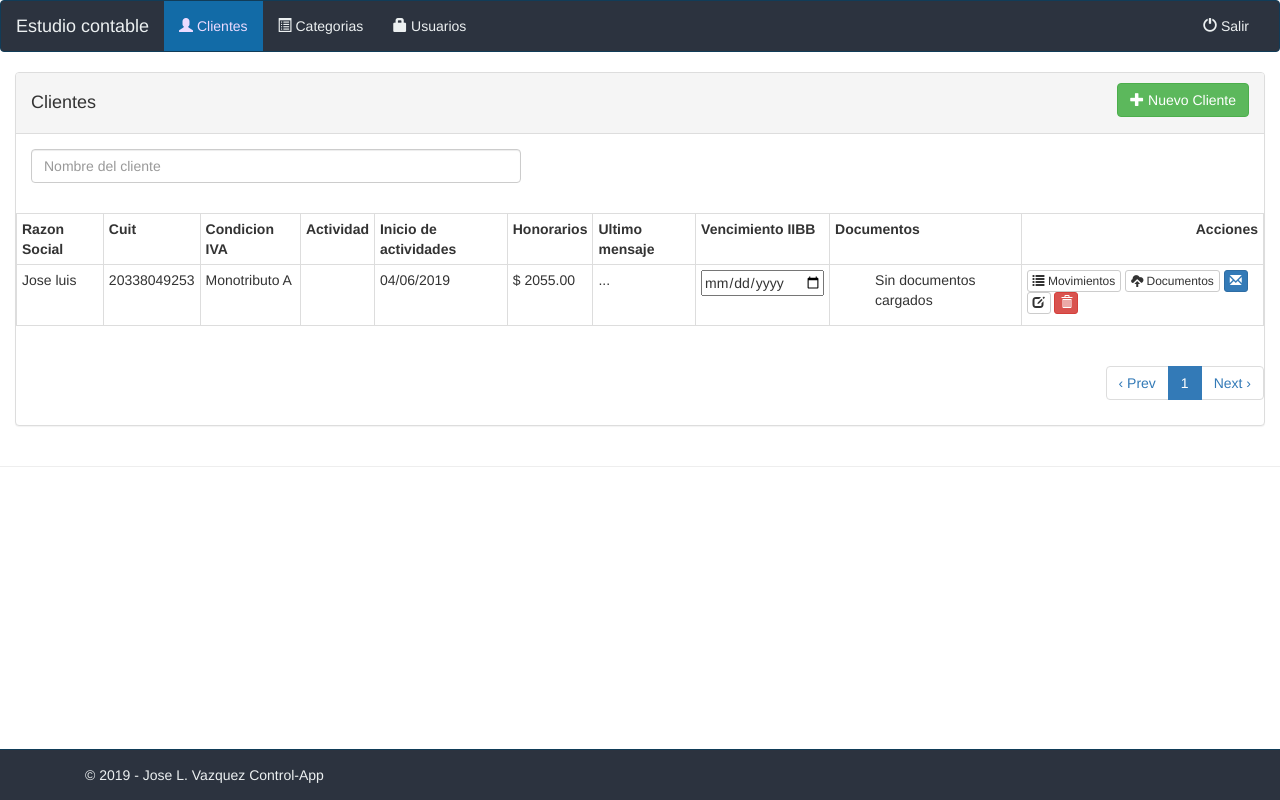
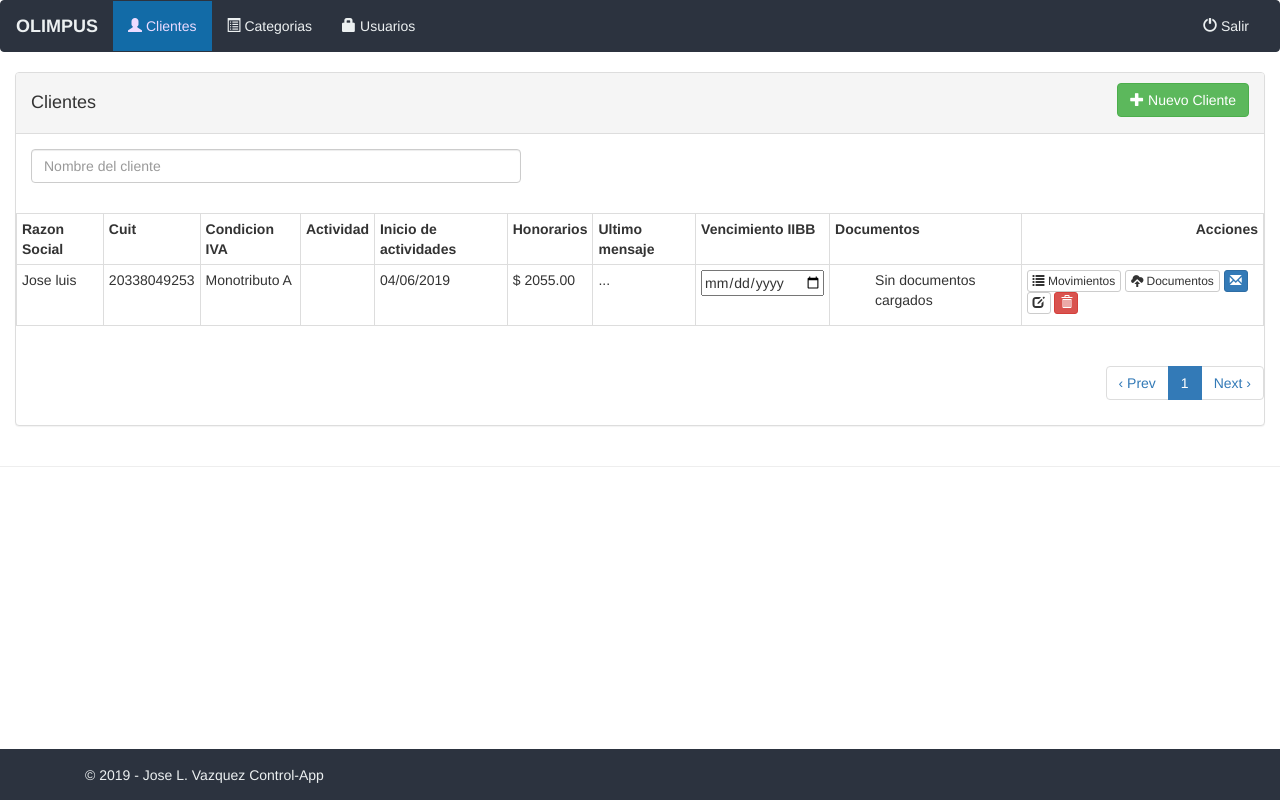
Before and after one commit to vazquezjluis/estudio-contable, a PHP site: page /tcpdf/clientes.php in a window 1280 px wide. Run offline with PHP 8.4, Linux system fonts and the light colour scheme; a user stored in the database is signed in; data comes from the database, SQL or seed files in the repository; data that the repository does not hold is empty; some libraries are stand-ins or nearby versions.

Commit message:
algunos cambios mas en el estilo del sistema

```diff
--- a/css/custom.css
+++ b/css/custom.css
@@ -4,8 +4,8 @@ http://work.smarchal.com/twbscolor/
 
 */
 .navbar-default {
-  background-color: #2c333f;
-  border-color: #113c58;
+    background-color: #2c333f;
+    border-color: #2c333f;
 }
 .navbar-default .navbar-brand {
   color: #ecf0f1;
--- a/login.php
+++ b/login.php
@@ -40,7 +40,7 @@ else {
   <meta name="viewport" content="width=device-width, initial-scale=1, maximum-scale=1.0, user-scalable=no"/>
   <title>Estudio contable</title>
 	<!-- Latest compiled and minified CSS -->
-	<link rel="stylesheet" href="https://maxcdn.bootstrapcdn.com/bootstrap/3.3.6/css/bootstrap.min.css" integrity="sha384-1q8mTJOASx8j1Au+a5WDVnPi2lkFfwwEAa8hDDdjZlpLegxhjVME1fgjWPGmkzs7" crossorigin="anonymous">
+	<!-- <link rel="stylesheet" href="https://maxcdn.bootstrapcdn.com/bootstrap/3.3.6/css/bootstrap.min.css" integrity="sha384-1q8mTJOASx8j1Au+a5WDVnPi2lkFfwwEAa8hDDdjZlpLegxhjVME1fgjWPGmkzs7" crossorigin="anonymous"> -->
   <!-- CSS  -->
    <!-- <link href="css/login2.css" type="text/css" rel="stylesheet" media="screen,projection"/> -->
 
@@ -71,7 +71,7 @@ else {
 
 
 
-						<a class="serviceStatusRedirect" style="margin-top:50%;" name="serviceRedirect" href="http://www.control-app.com/"><i class="fa fa-copyright" aria-hidden="true"> &copy J.L. Vazquez - Control-App.com <?=date('Y')?></i></a>
+						<a class="serviceStatusRedirect" style="margin-top:50%;" name="serviceRedirect" href="http://www.control-app.com/"><i class="fa fa-copyright" aria-hidden="true"> &copy <?=date('Y')?> J.L. Vazquez - Control-App.com </i></a>
 
 
 					</form>
@@ -82,7 +82,7 @@ else {
 	</div>
 
 	<div class="brand" style="background-image: url('img/fondo.jpeg')">
-		<h3 style="color:#ffff"><b>OLIMPUS</b></h3>
+		<h1 style="color:#ffff; margin-top:5%;"><b>OLIMPUS</b></h1>
 	</div>
 
 
--- a/navbar.php
+++ b/navbar.php
@@ -12,7 +12,7 @@
         <span class="icon-bar"></span>
         <span class="icon-bar"></span>
       </button>
-      <a class="navbar-brand" href="#">Estudio contable</a>
+      <a class="navbar-brand" href="#"><b>OLIMPUS</b></a>
     </div>
 
     <!-- Collect the nav links, forms, and other content for toggling -->
--- a/public/index.php
+++ b/public/index.php
@@ -101,7 +101,7 @@ $class = array(
         <span class="icon-bar"></span>
         <span class="icon-bar"></span>
       </button>
-      <a class="navbar-brand" href="#">Estudio Contable</a>
+      <a class="navbar-brand" href="#"><b>OLIMPUS</b></a>
     </div>
 
     <!-- Collect the nav links, forms, and other content for toggling -->
```
